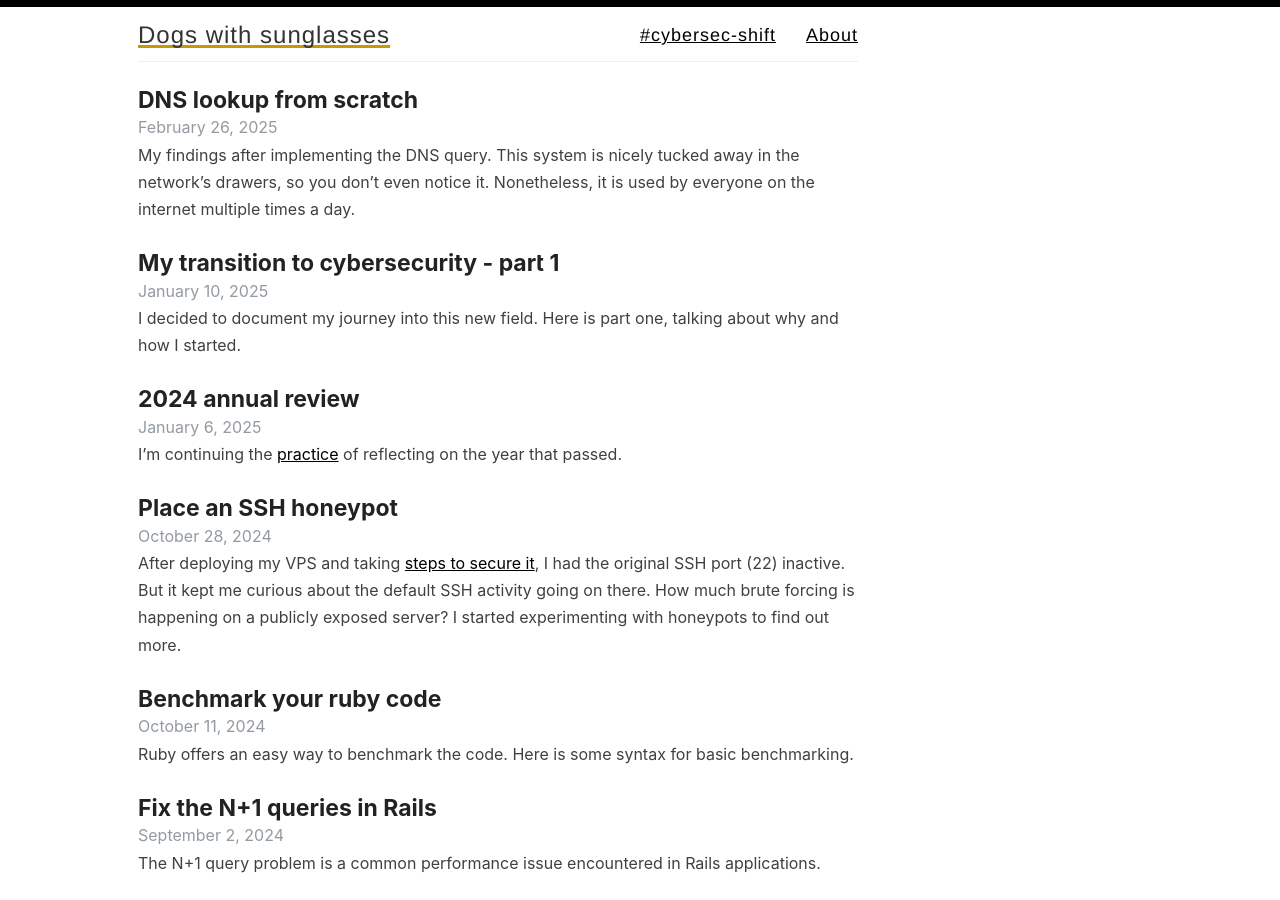
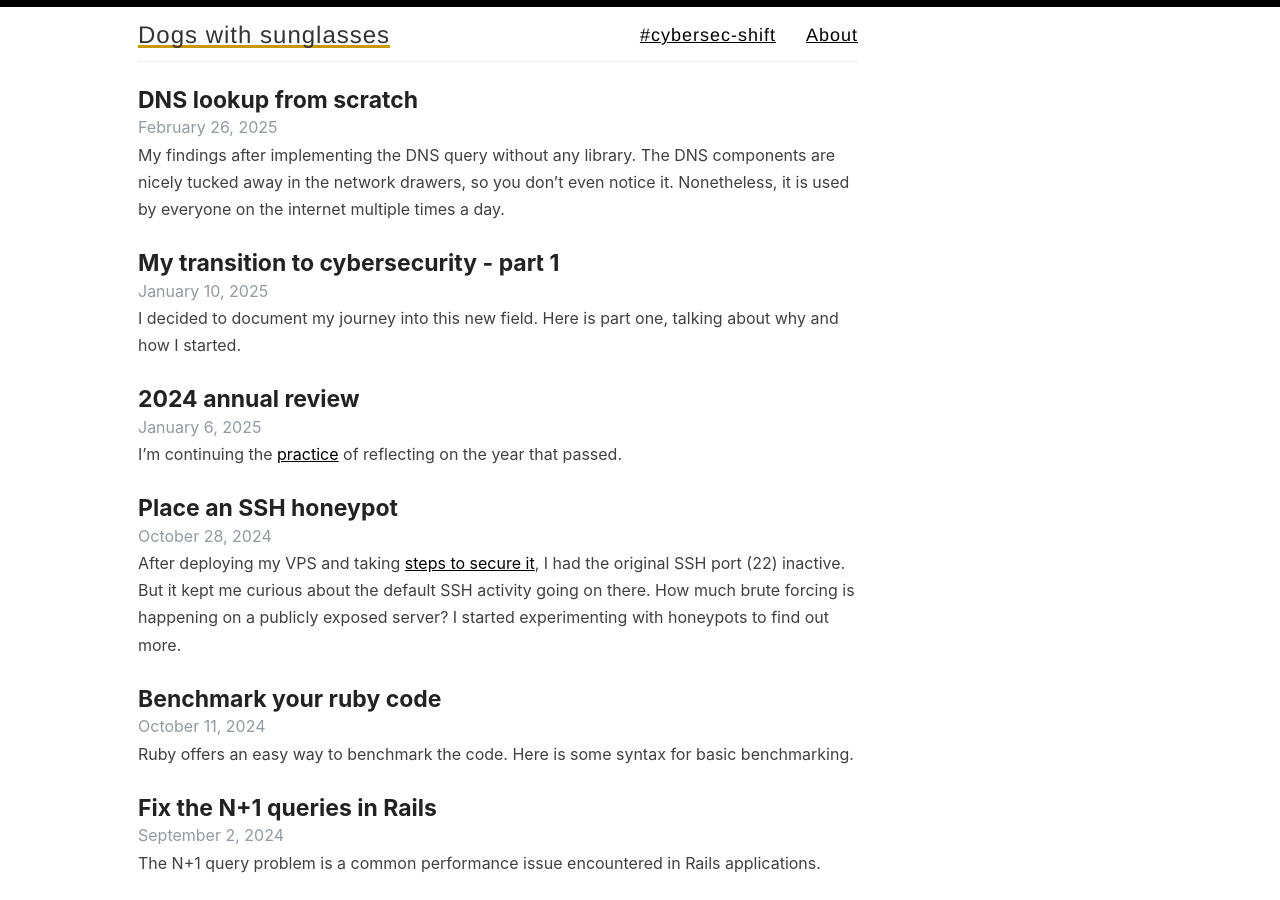
Before and after one commit to panacotar/blog, a Jekyll site: the page built from index.html, in a window 1280 px wide and 900 px high. Built offline with Jekyll 4.4.1, drawn with Linux system fonts in a browser that asks for light colours; the list of posts is cut into pages by our own code; some of the changed lines change nothing that is shown.

Commit message:
Final edits

````diff
--- a/_posts/2025-02-26-dns-lookup-from-scratch.md
+++ b/_posts/2025-02-26-dns-lookup-from-scratch.md
@@ -4,9 +4,9 @@
 tags: networking
 ---
 
-My findings after implementing the DNS query. This system is nicely tucked away in the network's drawers, so you don't even notice it. Nonetheless, it is used by everyone on the internet multiple times a day.
+My findings after implementing the DNS query without any library. The DNS components are nicely tucked away in the network drawers, so you don't even notice it. Nonetheless, it is used by everyone on the internet multiple times a day.
 
-Also called the "phone book of the internet", the Domain Name System is used to translate from human-readable hostnames (example.com) to computer-friendly IP addresses (23.192.228.80).
+Also called the "phone book of the internet", the Domain Name System helps translate from human-readable hostnames (example.com) to computer-friendly IP addresses (23.192.228.80).
 
 While learning, I put together a toy project, [rbdig](https://github.com/panacotar/rbdig/), written in Ruby, as I'm more comfortable with this language. Due to refactoring, the project's code might not exactly match the code snippets presented here.
 
@@ -16,14 +16,14 @@
 3. **Receiving and parsing the DNS reply**
 4. **Handling the recursive queries myself**
 
-I guided myself using this document, [RFC1035](https://datatracker.ietf.org/doc/html/rfc1035), to construct the DNS request and parse the response. It is the official paper describing the DNS implementation.
+I guided myself using this official document, [RFC1035](https://datatracker.ietf.org/doc/html/rfc1035), to construct the DNS request and parse the response.
 
 ## Step 1: Building the DNS request
 The DNS request has two parts:
 - header (12 bytes)
 - question (variable length)
 
-I wanted to see what this looks like in practice. So, with the help of Netcat, I captured a DNS lookup from `dig`. I also used Wireshark to view the UDP packet as it does a good job of representing network packets.
+I wanted to how this is done by other tools. With the help of Netcat, I captured a DNS lookup from `dig`. I also used Wireshark to view the UDP packet as it does a good job of representing network packets.
 ```sh
 # Start a listener on port 2020 (saving the output to a file)
 nc -u -l 2020 > dns_lookup.txt
@@ -57,7 +57,7 @@
 - query type - the type of record we're looking for (ex: "A" for IPv4 record)
 - query class - the class of record we're looking for (ex: "IN" for the INternet)
 
-The more complex part was building the question. DNS has a format for encoding domain names. It follows a sequence of labels. Each label is made of a length octet + that number of octets. The domain name is terminated with a null label `\x00`.
+The more complex part was building the question name. DNS has a format for encoding domain names. It follows a sequence of labels. Each label is made of a length octet + that number of octets. The domain name is terminated with a null label `\x00`.
 
 A domain name as `www.example.com` becomes `3www7example3com0`. My code for this:
 
@@ -77,10 +77,9 @@
 
 ## Step 2: Creating a socket and sending the DNS request
 I'll not get into details here. The idea is to get this request out and listen to a response from the DNS server.
-
-I created a UDP socket for sending and receiving the response. Then wrapped everything in the `connect` method.
+I created a UDP socket for this and wrapped everything in the `connect` method.
 ```rb
-def connect(message, server = '8.8.8.8', port = 53)
+def connect(message, server = '1.1.1.1', port = 53)
   socket = UDPSocket.new
   socket.send(message, 0, server, port)
   response, _ = socket.recvfrom(512) # RFC1035 specifies a 512 octets size limit for UDP messages
@@ -95,7 +94,7 @@
 
 - Answers - the answer we're looking for
 - Authorities (NS records) - when a nameserver doesn't have the answer, it will redirect you to other servers
-- Additional - also when a nameserver doesn't have the answer, but it includes the IPv4 address of those servers that might contain the answer. This section might contain other data, but that's out of the scope of this article.
+- Additional - also when a nameserver doesn't have the answer, but it includes the IPv4 address of those servers that might have the answer. This section could contain other data, but that's out of the scope of this article.
 These Resource Records (RRs) all have the same format.
 
 Here is a visual of how the DNS response is structured (source: RFC1035):
@@ -105,9 +104,9 @@
 +---------------------+
 |       Question      |     # the question for the name server
 +---------------------+
-|        Answer       |     # RRs answering the question
+|        Answer       |     # RRs with the answer
 +---------------------+
-|      Authority      |     # RRs pointing toward an authority
+|      Authority      |     # RRs pointing toward authority servers
 +---------------------+
 |      Additional     |     # RRs holding additional information
 +---------------------+
@@ -121,14 +120,12 @@
 r.pos     # => 0
 r.read(2) # => "\x00\x01"
 r. pos    # => 2
-r.read(4) # => \x02\x03\x04\x05
-r.pos     # => 4
 ```
 
 Ruby has the `StringIO` class, which does this and more. But for this project, I wanted to implement the functionality I needed.
 
 ### The parsing class
-I created the `Response` class responsible for handling the response. It accepts the raw response and initiates an instance of `Reader` with that bytes string:
+I created the `DNSResponse` class responsible for handling the response. It accepts the raw response and initiates an instance of `Reader` with that bytes string:
 ```rb
 class DNSResponse
   attr_reader :header, :body, :answers, :authorities, :additional
@@ -161,11 +158,12 @@
 def parse_resource_records(num_records)
   # It returns an array of records if any
   num_records.times.collect do
-    rr_name = extract_domain_name(@buffer) # a domain name to which this RR belongs
-    rr_type, rr_class = @buffer.read(4).unpack('n2') # the type & class of this record
-    ttl = @buffer.read(4).unpack('N').first # time-to-live for this record (how long it should be cached)
-    rr_data_length = @buffer.read(2).unpack('n').first # the length (bytes) of the rr_data field
-    # data describing the resource, variable length depending on the type of resource. Example for TYPE='A' and CLASS='IN', the data = IPv4 address (4 bytes length)
+    rr_name = extract_domain_name(@buffer)              # A domain name to which this RR belongs
+    rr_type, rr_class = @buffer.read(4).unpack('n2')    # The type & class of this record
+    ttl = @buffer.read(4).unpack('N').first             # Time-to-live for this record (how long it should be cached)
+    rr_data_length = @buffer.read(2).unpack('n').first  # The length (bytes) of the rr_data field
+    # Data describing the resource, variable length depending on the type of resource.
+    # Ex: for TYPE='A' and CLASS='IN', the data = IPv4 address (4 bytes length)
     rr_data = extract_record_data(@buffer, rr_type, rr_data_length)
     { rr_name:, rr_type:, rr_class:, ttl:, rr_data_length:, rr_data: }
   end
@@ -177,10 +175,10 @@
 
 ### Handling DNS compression and preventing loops
 When the server encodes the DNS message, there might be repeated domain names. In order to keep the message size to a minimum, the domain system uses a compression scheme. If a certain value appeared beforehand in the message, instead of repeating the same name, it places a **pointer** to a previous occurrence of the same name. How does this look in practice?
-If we search for `example.com`, the server might not have the answer, so it directs you first to the `.com` TLD server. This is done by adding an NS record, so, when it encodes the `rr_name` field, instead of repeating `com`, it points you to the *question section* which has the `com` value.
+If we search for `example.com`, the server might not have the answer, so it directs you to various `.com` TLD servers. It lists NS records, so, when it encodes the `rr_name` field, instead of repeating `com`, it points you to the *question section* which has the `com` value.
 
 How does the pointer... points?
-A domain label can have a maximum length of 63 character, or `00111111` (bits representation). Notice those two leading zeros? Those can be used to differentiate a label from a pointer. The octet that points will have the first two bits set to one `11000000` (which is 192 in decimal, `\xc0` in hex). The byte values starting with `01` & `10` are reserved for future use.
+A domain label can have a maximum length of 63 character, or `00111111`. Notice those two leading zeros? They can be used to differentiate a label from a pointer. The octet that points will have the first two bits set to one `11000000` (which is `\xc0` in hex, 192 in decimal). The byte values starting with `01` & `10` are reserved for future use.
 Then, it indicates the **offset**, the position where we can find the label. This is the remaining 14 bits.
 
 ```
@@ -226,13 +224,13 @@
 ```
 #### Preventing an infinite loop
 
-When RFC1035 was created, it didn't warn about any harmful implementations of DNS compression. If we blindly follow the pointer without validating its value, we expose ourselves to memory corruption bugs and buffer overruns. This might make it possible to perform DoS and even RCE attacks.
+When RFC1035 was created, it didn't warn about any harmful implementations of DNS compression. If we blindly follow the pointer without validating its value, we expose ourselves to memory corruption bugs and buffer overruns. This open the gates to possible DoS and even RCE attacks.
 
 For example, if the pointer is set to `\xff\xff`, the offset value will be 16383, way out of the bounds of a DNS packet.
+The same is for decoding the domain name, we should make sure the length label's value is no more than 63, so we prevent reading from other parts of memory.
 
 Or if a pointer will offset to the current position minus one, to the pointer itself, that is, it will result in an infinite loop.
 
-It should check that the label length byte is under 64 octets.
 
 Here is the [method](https://github.com/panacotar/rbdig/blob/cae23ae5f10b9f0e4dd023f3e49849cd5275e90f/lib/rbdig/response.rb#L42), updated for handling these edge cases.
 
@@ -240,11 +238,11 @@
 Up until this point, I could do this basic query. Notice we're asking Cloudflare's DNS resolver, which will do all the work, sending subsequent queries to find the domain address (if not already cached).
 ```rb
 domain = "example.com"
-cloudflare_dns_resolver = "1.1.1.1"
+dns_resolver = "1.1.1.1"
 query_id = "\x00\x01"
 
 msg = DNSQuery.new(query_id).query_message(domain)
-socket_response = connect(msg, cloudflare_dns_resolver)
+socket_response = connect(msg, dns_resolver)
 raise "Invalid response: query ID mismatch." if socket_response[0..1] != query_id
 
 dns_response = DNSResponse.new(socket_response).parse
@@ -269,17 +267,17 @@
 ```
 The new flag will then be `\x00\x00`, and I'll also switch to querying one of the root servers (ex: *l.root-servers.net* at `199.7.83.42`).
 
-This new modification means I need to send more queries if the first one doesn't return an answer. I'll use a loop and always check the `answers` section of the DNS response. If no answers, the DNS server will hopefully return a list of records (in the `additional` section) with their own IP addresses. I will use it to query the next servers, which are likely to have the answer..
-In some cases, the response has no additional records, instead the `authorities` section contains a list of authoritative nameservers. They are presented with their domain names instead of the IP address, which requires me to find out their own IP address before querying them.
+This new modification means I need to send more queries if the first one doesn't return an answer. I'll use a loop and always check the `answers` section of the DNS response. If no answers, the DNS server will hopefully return a list of records (in the `additional` section) with their own IP addresses. I will use it to query the next servers, which are likely to have the answer.
+In some cases, the response has no additional records, but instead, the `authorities` section contains a list of authoritative nameservers. They are presented with their domain names instead of the IP address, which requires me to find out their own IP address before querying them.
 
 ```rb
 def lookup(domain)
   nameserver =  '199.7.83.42' # l.root-servers.net
   max_lookups = 10
 
-  for i in 1..max_lookups do
+  max_lookups.times do
     puts "Querying #{nameserver} for #{domain}"
-    query_id = [i].pack('n')
+    query_id = [rand(65_535)].pack('n')
     msg = DNSQuery.new(query_id).query_message(domain)
     socket_response = connect(msg, nameserver)
     raise "Invalid response: query ID mismatch." if socket_response[0..1] != query_id
@@ -321,3 +319,15 @@
 
 Answer: 23.192.228.80
 ```
+In the latest implementation of my [project](https://github.com/panacotar/rbdig/tree/cae23ae5f10b9f0e4dd023f3e49849cd5275e90f), the same can be achieved with the command:
+```
+./dig.rb -t -s example.com
+```
+This was the implementation of a recursive, and then iterative DNS query, from scratch. There are infinite improvements and features that can be added this project, like:
+- support querying other record types, and other record classes
+- DNSSEC
+- ability to resolve a list of domain names, instead of a single domain
+- support for reverse DNS lookups
+- etc.
+
+Just some features I might add in the future.
````
